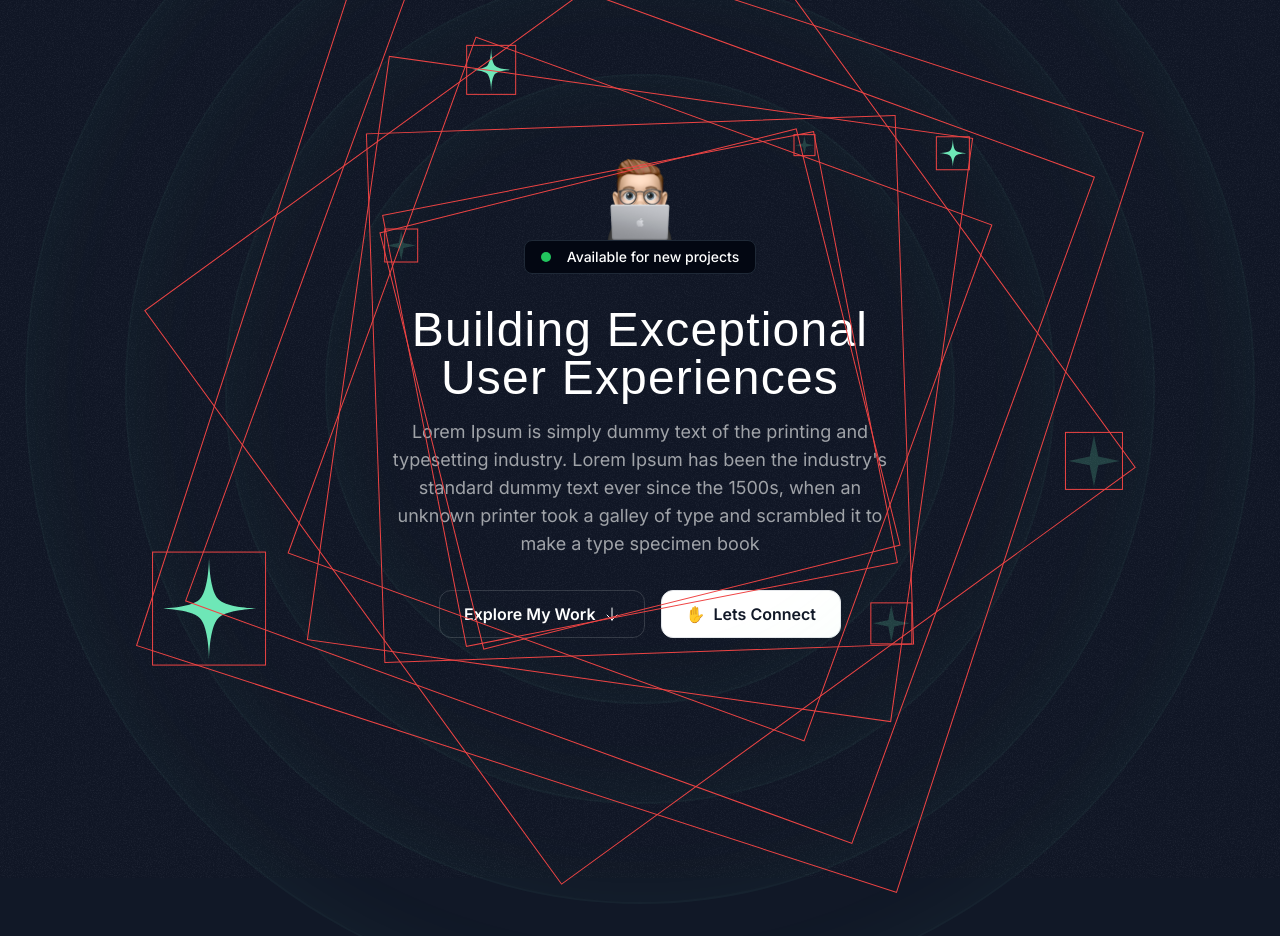
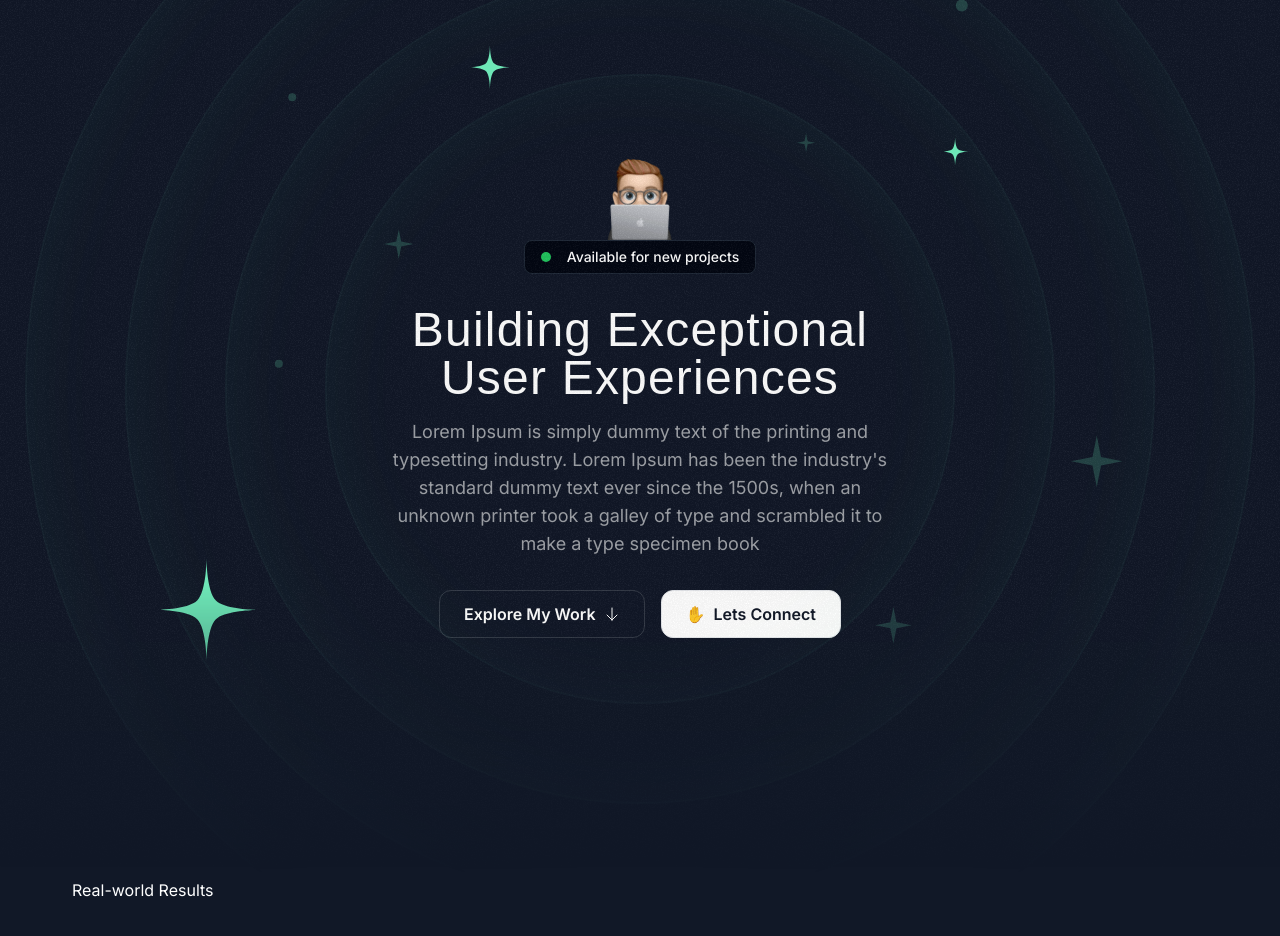
Before and after one commit to sam-sudar/my-portfolio, a Next.js app: page / in a window 1280 px wide. Shown: the part 100-1036 px from the top of the page. Built offline with nearby package versions, Linux system fonts and the light colour scheme; a web font is replaced by a local one.

Commit message:
Hero Section Done

```diff
--- a/src/app/page.tsx
+++ b/src/app/page.tsx
@@ -1,11 +1,13 @@
 import { Header } from "@/sections/Header";
 import { HeroSection } from "@/sections/Hero";
+import { ProjectsSection } from "@/sections/Projects";
 
 export default function Home() {
   return (
     <div>
       <Header />
       <HeroSection />
+      <ProjectsSection />
     </div>
   );
 }
--- a/src/components/HeroOrbit.tsx
+++ b/src/components/HeroOrbit.tsx
@@ -8,7 +8,7 @@ export const HeroOrbit = ({
   return (
     <div className="absolute left-1/2 top-1/2 -translate-x-1/2 -translate-y-1/2 ">
       <div
-        className="border border-red-500"
+        className="  flex items-start justify-start"
         style={{
           height: `${size}px`,
           width: `${size}px`,
@@ -16,7 +16,7 @@ export const HeroOrbit = ({
         }}
       >
         <div
-          className="border border-red-500 inline-flex"
+          className="inline-flex"
           style={{ transform: `rotate(${rotation * -1}deg)` }}
         >
           {children}
--- a/src/sections/Header.tsx
+++ b/src/sections/Header.tsx
@@ -1,6 +1,6 @@
 export const Header = () => {
   return (
-    <div className="flex justify-center items-center w-full fixed top-3">
+    <div className="flex justify-center items-center w-full fixed top-3 z-10">
       <nav className="flex gap-1 p-0.5 border border-white/15 rounded-full bg-white/10 backdrop-blur">
         <a href="#" className="nav-item ">
           Home
--- a/src/sections/Hero.tsx
+++ b/src/sections/Hero.tsx
@@ -9,6 +9,7 @@ import { HeroOrbit } from "@/components/HeroOrbit";
 export const HeroSection = () => {
   return (
     <div className="py-32 md:py-48 lg:py-60 relative z-0 overflow-x-clip">
+      <div className="absolute inset-0 [mask-image:linear-gradient(to_bottom,rgba(0,0,0,0),rgba(0,0,0,1)_10%,rgba(0,0,0,1)_70%,rgba(0,0,0,0))]">
         <div
           className="absolute inset-0 -z-30 opacity-5"
           style={{ backgroundImage: `url(${grainImage.src})` }}
@@ -39,9 +40,16 @@ export const HeroSection = () => {
         <HeroOrbit size={710} rotation={144}>
           <SparkleIcon className="size-14 text-emerald-300/20" />
         </HeroOrbit>
-      <HeroOrbit size={710} rotation={20}>
+        <HeroOrbit size={720} rotation={85}>
           <div className="size-3 rounded-full bg-emerald-300/20"></div>
         </HeroOrbit>
+        <HeroOrbit size={520} rotation={-41}>
+          <div className="size-2 rounded-full bg-emerald-300/20"></div>
+        </HeroOrbit>
+        <HeroOrbit size={650} rotation={-5}>
+          <div className="size-2 rounded-full bg-emerald-300/20"></div>
+        </HeroOrbit>
+      </div>
       <div className="container">
         <div className="flex flex-col items-center">
           <Image
--- a/src/sections/Projects.tsx
+++ b/src/sections/Projects.tsx
@@ -42,5 +42,11 @@ const portfolioProjects = [
 ];
 
 export const ProjectsSection = () => {
-  return <div>Projects Section</div>;
+  return (
+    <div>
+      <div className="container">
+        <p>Real-world Results</p>
+      </div>
+    </div>
+  );
 };
```
Lines whose indentation alone changed are shown as unchanged.
